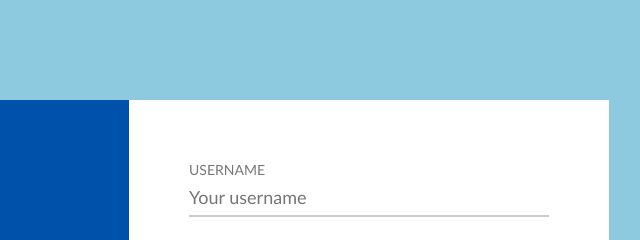
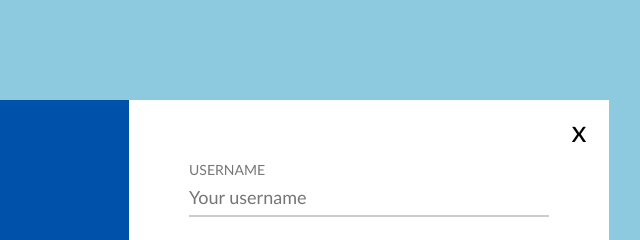
Before and after one commit to baekarolina/3-auth, a plain HTML site: page index.html in a window 1280 px wide. Shown: the top 240 px of the page, 431-1071 px from the left. Drawn offline with Linux system fonts and the light colour scheme.

Commit message:
Close element positioning #11

```diff
--- a/css/main.css
+++ b/css/main.css
@@ -52,6 +52,20 @@ body {
   padding: 60px;
   float: left;
   background-color: #fff;
+  position: relative;
+}
+
+.close {
+    display: inline-block;
+    width: 60px;
+    height: 60px;
+    text-align: center;
+    line-height: 60px;
+    font-size: 30px;
+    position: absolute;
+    top: 0;
+    right: 0;
+    cursor: pointer;
 }
 
 .form {
--- a/index.html
+++ b/index.html
@@ -18,6 +18,7 @@
             </div>
         </div>
         <div class="right-column">
+            <div class="close">x</div>
             <form class="form">
                 <div class="form-row">
                     <label for="username">Username</label>
```
